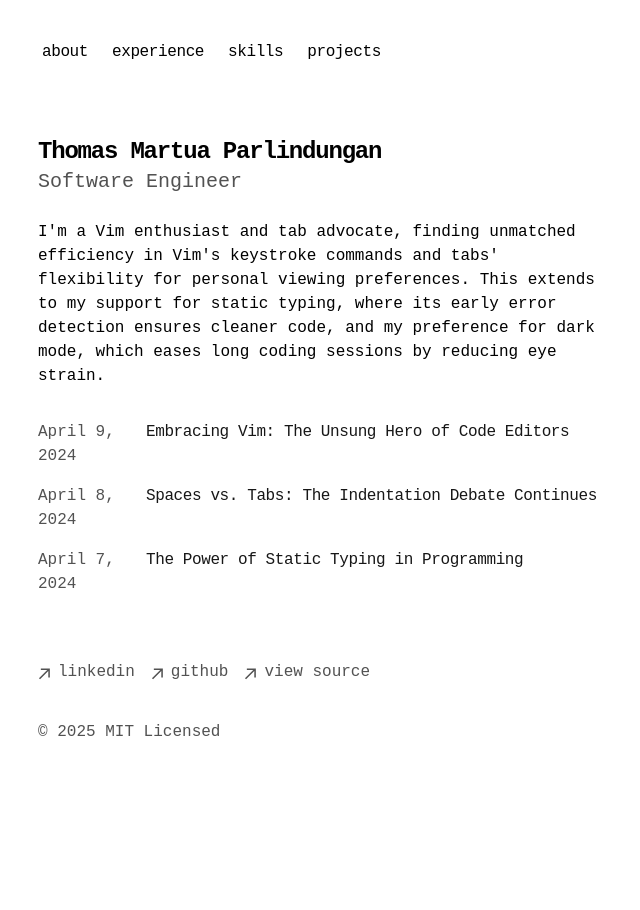
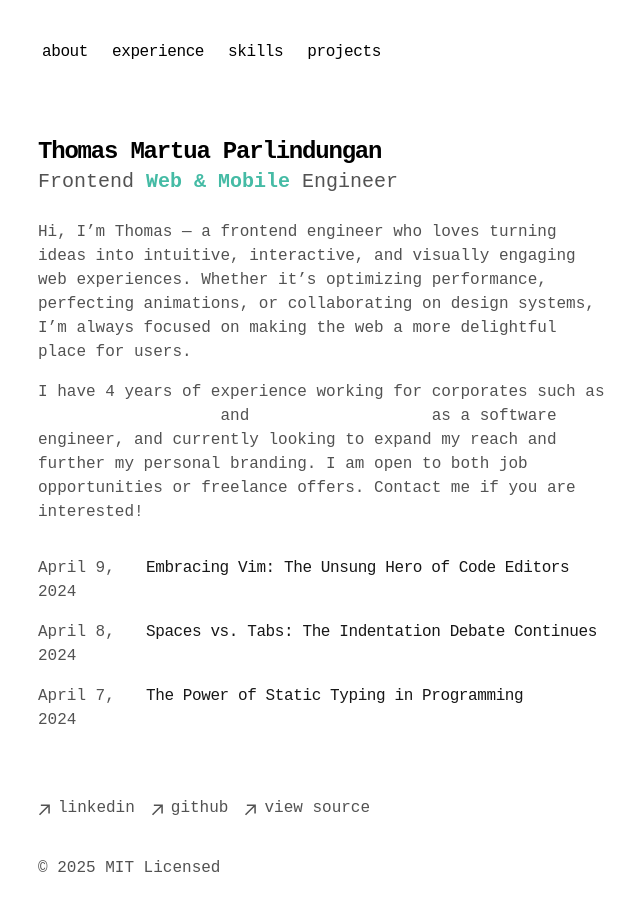
Before and after one commit to thomasmartuaps/personal-site, a Next.js app: page / in a window 1280 px wide. Shown: the top 910 px of the page, without its empty margins (314-954 px from the left). Before the commit the page ends 808 px from the top, so only its background shows below. Built offline with nearby package versions, Linux system fonts and the light colour scheme.

Commit message:
about me content

```diff
--- a/app/global.css
+++ b/app/global.css
@@ -27,6 +27,10 @@
   html {
     color-scheme: dark;
   }
+}
+
+@theme {
+  --color-mint-500: oklch(0.72 0.11 178);
 }
 
 html {
--- a/app/page.tsx
+++ b/app/page.tsx
@@ -1,4 +1,9 @@
 import { BlogPosts } from "app/components/posts";
+
+const currentDate = new Date();
+const currentYear = currentDate.getFullYear();
+
+const experience = currentYear - 2021;
 
 export default function Page() {
   return (
@@ -7,14 +12,23 @@ export default function Page() {
         Thomas Martua Parlindungan
       </h1>
       <h2 className="mb-6 text-xl text-neutral-600 dark:text-neutral-400">
-        Software Engineer
+        Frontend{" "}
+        <span className="text-mint-500 font-semibold">Web & Mobile</span>{" "}
+        Engineer
       </h2>
-      <p className="mb-4">
-        {`I'm a Vim enthusiast and tab advocate, finding unmatched efficiency in
-        Vim's keystroke commands and tabs' flexibility for personal viewing
-        preferences. This extends to my support for static typing, where its
-        early error detection ensures cleaner code, and my preference for dark
-        mode, which eases long coding sessions by reducing eye strain.`}
+      <p className="mb-4 text-neutral-600 dark:text-neutral-400">
+        {`Hi, I’m Thomas — a frontend engineer who loves turning ideas into intuitive, interactive, and visually engaging web experiences. Whether it’s optimizing performance, perfecting animations, or collaborating on design systems, I’m always focused on making the web a more delightful place for users.`}
+      </p>
+      <p className="mb-4 text-neutral-600 dark:text-neutral-400">
+        {`I have ${experience} years of experience working for corporates such as `}
+        <span className="text-white dark:hover:text-blue-500">
+          Photon Interactive
+        </span>
+        {` and `}
+        <span className="text-white dark:hover:text-blue-500">
+          Wide Technologies
+        </span>
+        {` as a software engineer, and currently looking to expand my reach and further my personal branding. I am open to both job opportunities or freelance offers. Contact me if you are interested!`}
       </p>
       <div className="my-8">
         <BlogPosts />
```
